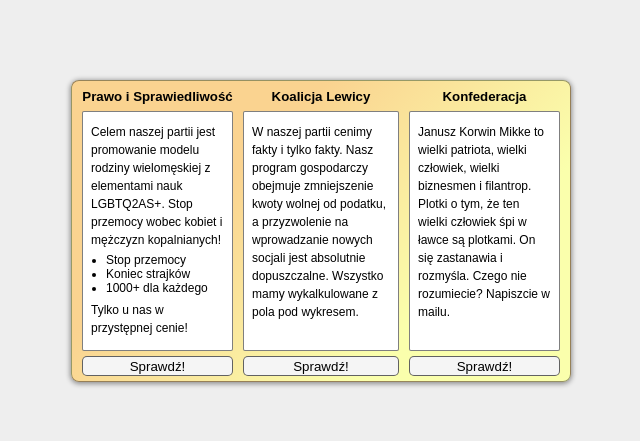
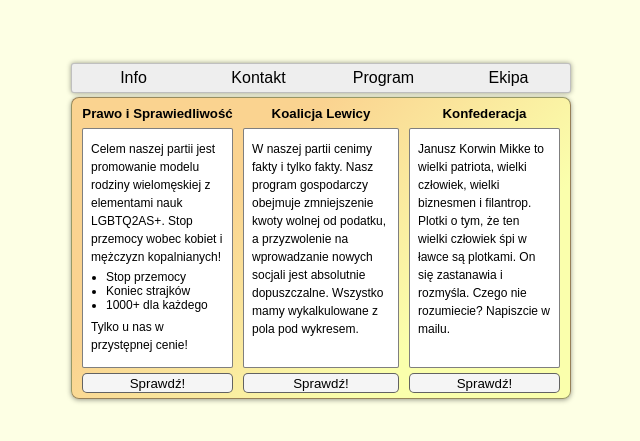
Before and after one commit to pufex/Test-10, a plain HTML site: page index.html in a window 1280 px wide. Shown: the part 169-610 px from the top of the page, without its empty margins (319-959 px from the left). Drawn offline with Linux system fonts and the light colour scheme.

Commit message:
hello there

```diff
--- a/css/style.css
+++ b/css/style.css
@@ -19,12 +19,64 @@
 .container{
     display: flex;
     box-sizing: border-box;
+    flex-direction: column;
     align-items: center;
     justify-content: center;
     width: 100%;
     height: 100%;
+    background-color: #FDFFE4;
+}
+
+.navbar{
+    display: flex;
+    align-items: center;
+    justify-content: center;
+    box-sizing: border-box;
+
+    height: 30px;
+    width: 500px;
+    margin-bottom: 4px;
+
+    border-radius: 3px;
+    border: 1px solid rgba(0,0,0,20%);
+    box-shadow: 0px 0px 5px 0px rgb(0, 0, 0, 40%);
+
     background-color: #EEE;
 }
+
+.section, .section:visited{
+    display: flex;
+    flex-direction: column;
+    flex-wrap: nowrap;
+    align-items: center;
+    justify-content: center;
+    outline: none;
+
+    height: 100%;
+    max-width: 25%;
+    min-width: 125px;
+    padding: 0;
+
+    font-family: sans-serif;
+    text-decoration: none;
+    text-align: center;
+    color: black;
+}
+
+.section:hover{
+    background-color: #E6E6E6;
+}
+
+.section.padding-center{
+    border: 0 1px;
+}
+
+/*
+.section-font{
+    text-align: center;
+    color: black;
+}
+*/
 
 .panel{
     display: flex;
@@ -38,7 +90,7 @@
     min-height: 300px;
     border-radius: 8px;
     border: 1px solid rgba(0,0,0,40%);
-    box-shadow: 0px 1px 5px 1px rgb(0, 0, 0, 40%);
+    box-shadow: 0px 1px 5px 0px rgb(0, 0, 0, 40%);
 }
 
 .list{
--- a/index.html
+++ b/index.html
@@ -10,6 +10,20 @@
 <body>
 
     <div class="container">
+        <div class="navbar">
+            <a href="https://www.youtube.com/watch?v=HyyNkK1NjGk&ab_channel=Piotr27" class="section">
+                Info
+            </a>
+            <a href="https://www.youtube.com/watch?v=LPFcEwpiDHc&ab_channel=Chelios122" class="section">
+                Kontakt
+            </a>
+            <a href="https://www.youtube.com/watch?v=-C01v6xqpRI&ab_channel=Polityczneg%C3%B3wno" class="section">
+                Program
+            </a>
+            <a href="https://www.youtube.com/watch?v=d3OTQjP2hE4&ab_channel=Chelios122" class="section">
+                Ekipa
+            </a>
+        </div>
         <div class="panel">
             <div class="list padding-left">
                 <div class="div-header">
```
